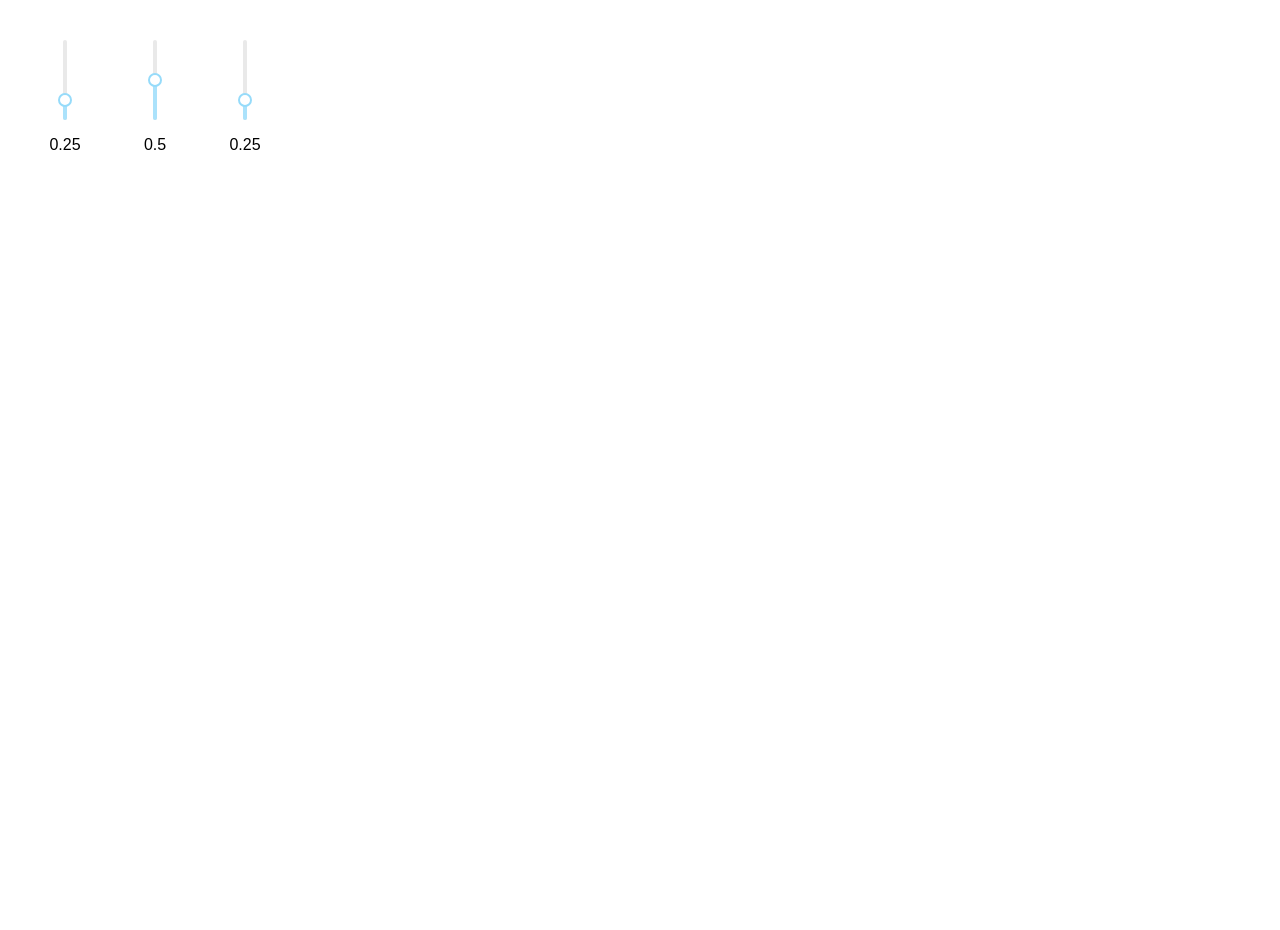
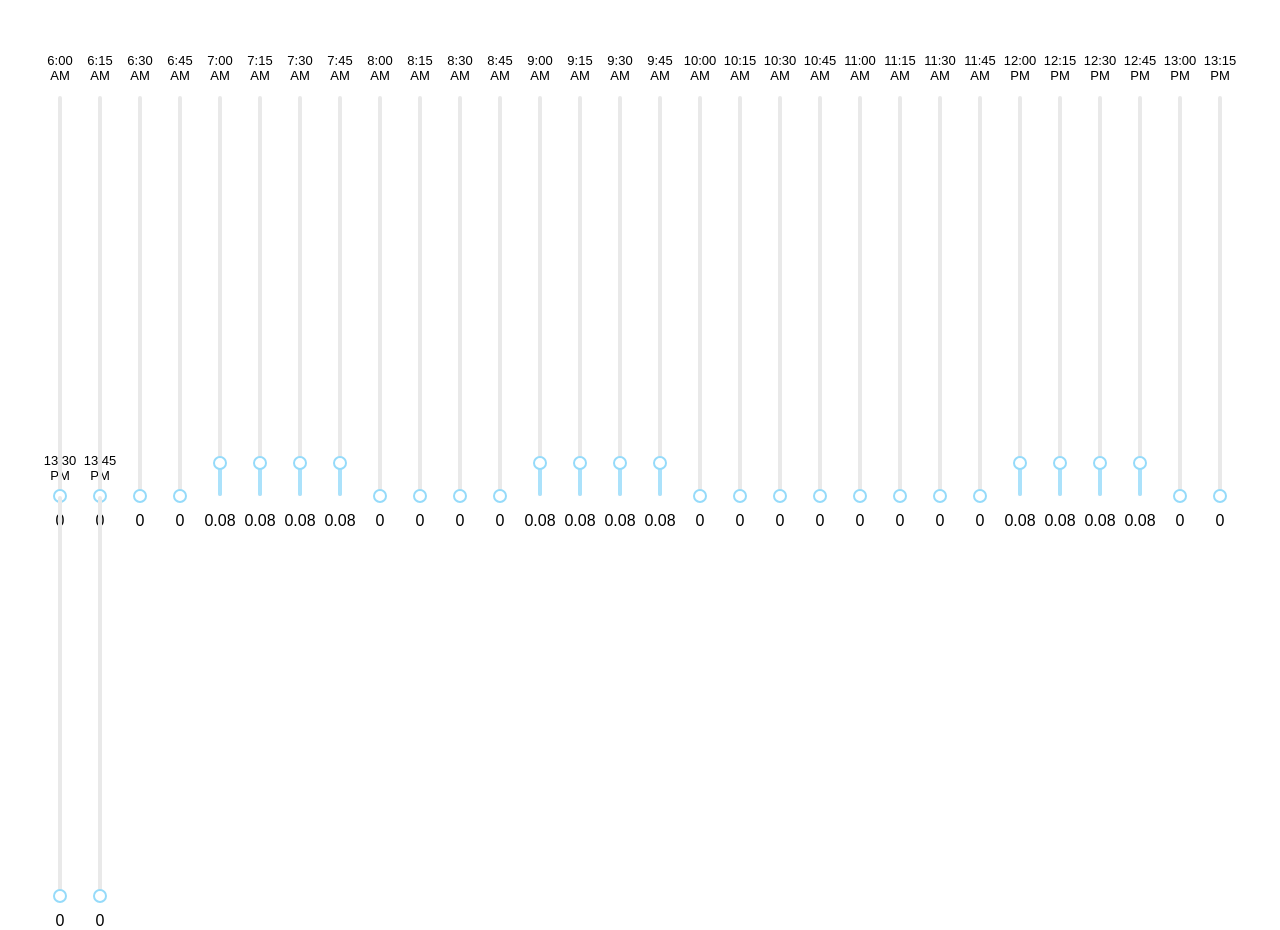
Before and after one commit to aquibm/slider-group, a React (Create React App) app: page / in a window 1280 px wide. Before the commit the page ends 800 px from the top, so only its background shows below. Built offline with nearby package versions, Linux system fonts and the light colour scheme.

Commit message:
Add final touches. Set document title

```diff
--- a/package.json
+++ b/package.json
@@ -3,6 +3,7 @@
   "version": "0.1.0",
   "private": true,
   "dependencies": {
+    "moment": "^2.18.1",
     "rc-slider": "^8.3.1",
     "react": "^15.6.1",
     "react-dom": "^15.6.1"
--- a/public/index.html
+++ b/public/index.html
@@ -19,7 +19,7 @@
       work correctly both with client-side routing and a non-root public URL.
       Learn how to configure a non-root public URL by running `npm run build`.
     -->
-  <title>React App</title>
+  <title>Slider Groups</title>
 </head>
 
 <body>
--- a/src/App.css
+++ b/src/App.css
@@ -4,9 +4,14 @@
 
 .slider-wrap {
     float: left;
-    width: 50px;
-    height: 80px;
-    margin-right: 40px;
+    width: 40px;
+    height: 400px;
+}
+
+.slider-date {
+    text-align: center;
+    width: 100%;
+    font-size: 13px;
 }
 
 .slider-value {
--- a/src/App.js
+++ b/src/App.js
@@ -1,12 +1,47 @@
 import React, { Component } from 'react'
 import Slider from 'rc-slider'
+import moment from 'moment'
 
 import './App.css'
 import 'rc-slider/assets/index.css'
 
 class App extends Component {
     state = {
-        sliders: [0.25, 0.5, 0.25]
+        start: moment().hours(6).minutes(0).seconds(0).milliseconds(0),
+        sliders: [
+            0,
+            0,
+            0,
+            0,
+            1 / 12,
+            1 / 12,
+            1 / 12,
+            1 / 12,
+            0,
+            0,
+            0,
+            0,
+            1 / 12,
+            1 / 12,
+            1 / 12,
+            1 / 12,
+            0,
+            0,
+            0,
+            0,
+            0,
+            0,
+            0,
+            0,
+            1 / 12,
+            1 / 12,
+            1 / 12,
+            1 / 12,
+            0,
+            0,
+            0,
+            0
+        ]
     }
 
     _handleChange = (index, newValue) => {
@@ -58,12 +93,18 @@ class App extends Component {
     }
 
     render() {
-        const { sliders } = this.state
+        const { start, sliders } = this.state
 
         return (
             <div className="app">
                 {sliders.map((value, idx) =>
                     <div key={idx} className="slider-wrap">
+                        <p className="slider-date">
+                            {moment(start)
+                                .add(15 * idx, 'minutes')
+                                .format('H:mm A')}
+                        </p>
+
                         <Slider
                             vertical
                             min={0}
```
